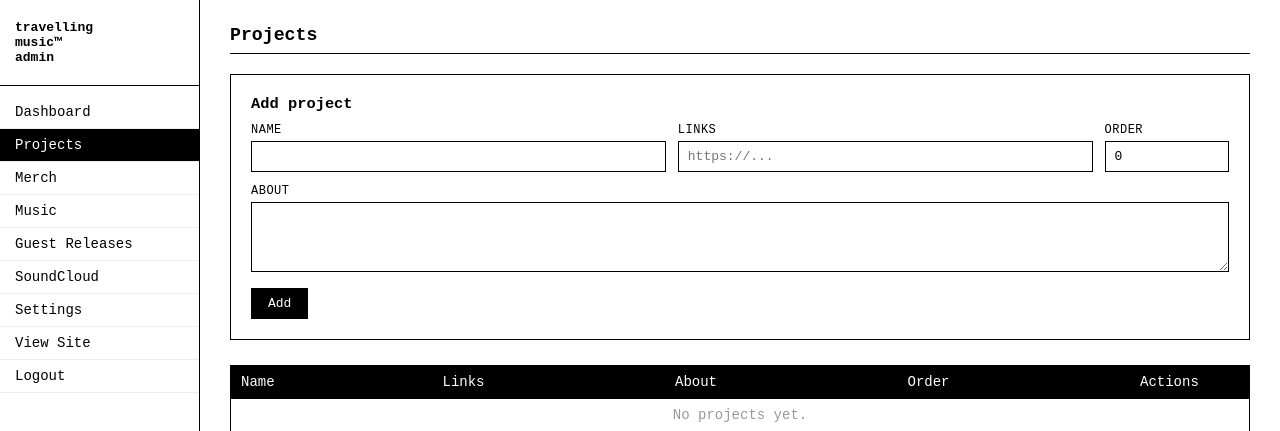
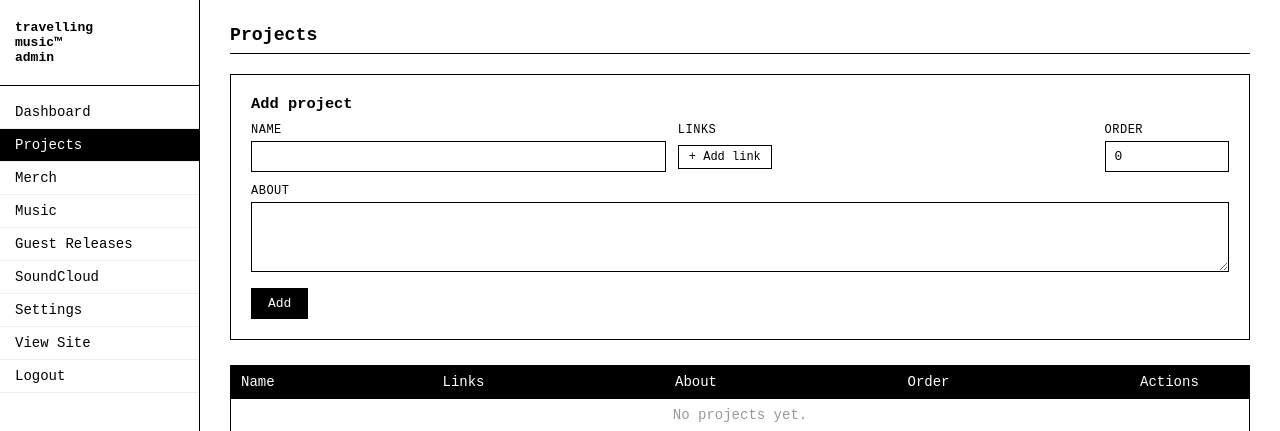
Before and after one commit to poonthearch/travellingmusic, a PHP site: page /admin.php?page=artists in a window 1280 px wide. Shown: the top 431 px of the page. Run offline with PHP 8.4, Linux system fonts and the light colour scheme; the visitor is signed in with stand-in values (Sample User, id 1); some libraries are stand-ins or nearby versions.

Commit message:
Fix SC download, named links for artists/releases, clickable SC titles, fix audio
- soundcloud.php: add Referer/Origin headers to downloads, magic-byte audio check,
  v1 API fallback stream URL for all public tracks
- db.php: add links column to guest_releases (migration)
- admin.php: parseLinksPost() helper, multi-link UI with +Add/× for artists and
  guest releases, addLinkRow() JS, update SC tracks table
- index.php: SC track title/artwork wrapped in permalink link, artists links
  rendered as named JSON links with old-format fallback, external releases show
  named links from links column, playLocal always calls audioCtx.resume() to fix
  lag/visualization, downloaded SC tracks added to localPlaylist

https://claude.ai/code/session_014Cq1xd1r4vDy87Rk58pwQ1

```diff
--- a/admin.php
+++ b/admin.php
@@ -39,6 +39,18 @@ function uploadFile(string $field, string $dir, array $allowed): array {
     return ['ok' => true, 'filename' => $name];
 }
 
+function parseLinksPost(): string {
+    $names = $_POST['link_name'] ?? [];
+    $urls  = $_POST['link_url']  ?? [];
+    $links = [];
+    for ($i = 0; $i < count($urls); $i++) {
+        $u = trim($urls[$i]  ?? '');
+        $n = trim($names[$i] ?? '');
+        if ($u) $links[] = ['name' => ($n ?: $u), 'url' => $u];
+    }
+    return json_encode($links, JSON_UNESCAPED_UNICODE);
+}
+
 // ─── routing & actions ──────────────────────────────────────────────────────
 
 $page    = $_GET['page']   ?? 'dashboard';
@@ -74,12 +86,12 @@ if ($page === 'login') {
 
         if ($action === 'add') {
             $db->prepare("INSERT INTO artists (name,links,about,sort_order) VALUES (?,?,?,?)")
-               ->execute([trim($_POST['name']),trim($_POST['links']),trim($_POST['about']),(int)$_POST['sort_order']]);
+               ->execute([trim($_POST['name']),parseLinksPost(),trim($_POST['about']),(int)$_POST['sort_order']]);
             $msg = 'Artist added.';
 
         } elseif ($action === 'edit') {
             $db->prepare("UPDATE artists SET name=?,links=?,about=?,sort_order=? WHERE id=?")
-               ->execute([trim($_POST['name']),trim($_POST['links']),trim($_POST['about']),(int)$_POST['sort_order'],(int)$_POST['id']]);
+               ->execute([trim($_POST['name']),parseLinksPost(),trim($_POST['about']),(int)$_POST['sort_order'],(int)$_POST['id']]);
             $msg = 'Artist updated.';
 
         } elseif ($action === 'delete') {
@@ -157,8 +169,8 @@ if ($page === 'login') {
             if (!$mp3['ok']) { $msg = 'MP3 upload error: '.$mp3['error']; $msgType='err'; }
             else {
                 $art = uploadFile('artwork', __DIR__ . '/uploads/guests', ['jpg','jpeg','png','webp','gif']);
-                $db->prepare("INSERT INTO guest_releases (track_id,artist_name,artwork_filename,about,mp3_filename,sort_order) VALUES (?,?,?,?,?,?)")
-                   ->execute([trim($_POST['track_id']),trim($_POST['artist_name']),$art['ok']?$art['filename']:'',trim($_POST['about']),$mp3['filename'],(int)$_POST['sort_order']]);
+                $db->prepare("INSERT INTO guest_releases (track_id,artist_name,artwork_filename,about,links,mp3_filename,sort_order) VALUES (?,?,?,?,?,?,?)")
+                   ->execute([trim($_POST['track_id']),trim($_POST['artist_name']),$art['ok']?$art['filename']:'',trim($_POST['about']),parseLinksPost(),$mp3['filename'],(int)$_POST['sort_order']]);
                 $msg = 'Guest release added.';
             }
 
@@ -167,8 +179,8 @@ if ($page === 'login') {
             $art = uploadFile('artwork', __DIR__ . '/uploads/guests', ['jpg','jpeg','png','webp','gif']);
             $mp3file = $mp3['ok'] ? $mp3['filename'] : trim($_POST['existing_mp3']);
             $artfile = $art['ok'] ? $art['filename'] : trim($_POST['existing_artwork']);
-            $db->prepare("UPDATE guest_releases SET track_id=?,artist_name=?,artwork_filename=?,about=?,mp3_filename=?,sort_order=? WHERE id=?")
-               ->execute([trim($_POST['track_id']),trim($_POST['artist_name']),$artfile,trim($_POST['about']),$mp3file,(int)$_POST['sort_order'],(int)$_POST['id']]);
+            $db->prepare("UPDATE guest_releases SET track_id=?,artist_name=?,artwork_filename=?,about=?,links=?,mp3_filename=?,sort_order=? WHERE id=?")
+               ->execute([trim($_POST['track_id']),trim($_POST['artist_name']),$artfile,trim($_POST['about']),parseLinksPost(),$mp3file,(int)$_POST['sort_order'],(int)$_POST['id']]);
             $msg = 'Guest release updated.';
 
         } elseif ($action === 'delete') {
@@ -518,7 +530,10 @@ if (isAuth() && $page !== 'login' && $page !== 'logout') {
                 <input type="hidden" name="action" value="add">
                 <div class="field-row">
                     <div class="field"><label>Name</label><input type="text" name="name" required></div>
-                    <div class="field"><label>Links</label><input type="text" name="links" placeholder="https://..."></div>
+                    <div class="field"><label>Links</label>
+                        <div id="lr-new-a"></div>
+                        <button type="button" class="btn sm" onclick="addLinkRow('lr-new-a')" style="margin-top:4px">+ Add link</button>
+                    </div>
                     <div class="field" style="flex:.3"><label>Order</label><input type="number" name="sort_order" value="0" min="0"></div>
                 </div>
                 <div class="field"><label>About</label><textarea name="about"></textarea></div>
@@ -552,7 +567,18 @@ if (isAuth() && $page !== 'login' && $page !== 'logout') {
                         <input type="hidden" name="id" value="<?php echo $r['id']; ?>">
                         <div class="field-row">
                             <div class="field"><label>Name</label><input type="text" name="name" value="<?php echo htmlspecialchars($r['name']); ?>" required></div>
-                            <div class="field"><label>Links</label><input type="text" name="links" value="<?php echo htmlspecialchars($r['links']); ?>"></div>
+                            <div class="field"><label>Links</label>
+                                <div id="lra<?php echo $r['id']; ?>">
+                                <?php foreach (json_decode($r['links'] ?: '[]', true) ?: [] as $_lnk): ?>
+                                <div style="display:flex;gap:6px;margin-bottom:5px;align-items:center">
+                                    <input type="text" name="link_name[]" value="<?php echo htmlspecialchars($_lnk['name']??''); ?>" placeholder="Label" style="width:90px;border:1px solid #000;padding:5px 7px;font-family:inherit;font-size:13px">
+                                    <input type="text" name="link_url[]" value="<?php echo htmlspecialchars($_lnk['url']??''); ?>" placeholder="URL" style="flex:1;border:1px solid #000;padding:5px 7px;font-family:inherit;font-size:13px">
+                                    <button type="button" onclick="this.parentElement.remove()" class="btn sm danger">×</button>
+                                </div>
+                                <?php endforeach; ?>
+                                </div>
+                                <button type="button" class="btn sm" onclick="addLinkRow('lra<?php echo $r['id']; ?>')" style="margin-top:4px">+ Add link</button>
+                            </div>
                             <div class="field" style="flex:.3"><label>Order</label><input type="number" name="sort_order" value="<?php echo $r['sort_order']; ?>" min="0"></div>
                         </div>
                         <div class="field"><label>About</label><textarea name="about"><?php echo htmlspecialchars($r['about']); ?></textarea></div>
@@ -725,7 +751,11 @@ if (isAuth() && $page !== 'login' && $page !== 'logout') {
                     <div class="field"><label>Artist Name</label><input type="text" name="artist_name" required></div>
                     <div class="field" style="flex:.3"><label>Order</label><input type="number" name="sort_order" value="0" min="0"></div>
                 </div>
-                <div class="field"><label>About / Link (URL shown as "details")</label><input type="text" name="about" placeholder="https://..."></div>
+                <div class="field"><label>About / Description</label><input type="text" name="about" placeholder="Description or notes"></div>
+                <div class="field"><label>Links (displayed as buttons on site)</label>
+                    <div id="lr-new-g"></div>
+                    <button type="button" class="btn sm" onclick="addLinkRow('lr-new-g')" style="margin-top:4px">+ Add link</button>
+                </div>
                 <div class="field-row">
                     <div class="field"><label>MP3 file</label><input type="file" name="mp3" accept=".mp3" required></div>
                     <div class="field"><label>Artwork (jpg/png)</label><input type="file" name="artwork" accept=".jpg,.jpeg,.png,.webp"></div>
@@ -766,7 +796,19 @@ if (isAuth() && $page !== 'login' && $page !== 'logout') {
                             <div class="field"><label>Artist Name</label><input type="text" name="artist_name" value="<?php echo htmlspecialchars($r['artist_name']); ?>" required></div>
                             <div class="field" style="flex:.3"><label>Order</label><input type="number" name="sort_order" value="<?php echo $r['sort_order']; ?>" min="0"></div>
                         </div>
-                        <div class="field"><label>About / Link</label><input type="text" name="about" value="<?php echo htmlspecialchars($r['about']); ?>"></div>
+                        <div class="field"><label>About / Description</label><input type="text" name="about" value="<?php echo htmlspecialchars($r['about']); ?>"></div>
+                        <div class="field"><label>Links</label>
+                            <div id="lrg<?php echo $r['id']; ?>">
+                            <?php foreach (json_decode($r['links'] ?: '[]', true) ?: [] as $_lnk): ?>
+                            <div style="display:flex;gap:6px;margin-bottom:5px;align-items:center">
+                                <input type="text" name="link_name[]" value="<?php echo htmlspecialchars($_lnk['name']??''); ?>" placeholder="Label" style="width:90px;border:1px solid #000;padding:5px 7px;font-family:inherit;font-size:13px">
+                                <input type="text" name="link_url[]" value="<?php echo htmlspecialchars($_lnk['url']??''); ?>" placeholder="URL" style="flex:1;border:1px solid #000;padding:5px 7px;font-family:inherit;font-size:13px">
+                                <button type="button" onclick="this.parentElement.remove()" class="btn sm danger">×</button>
+                            </div>
+                            <?php endforeach; ?>
+                            </div>
+                            <button type="button" class="btn sm" onclick="addLinkRow('lrg<?php echo $r['id']; ?>')" style="margin-top:4px">+ Add link</button>
+                        </div>
                         <div class="field-row">
                             <div class="field"><label>New MP3 (blank = keep)</label><input type="file" name="mp3" accept=".mp3"></div>
                             <div class="field"><label>New Artwork (blank = keep)</label><input type="file" name="artwork" accept=".jpg,.jpeg,.png,.webp"></div>
@@ -972,6 +1014,16 @@ function toggleEdit(id) {
     if (!row) return;
     row.style.display = (row.style.display === 'table-row') ? 'none' : 'table-row';
 }
+function addLinkRow(containerId) {
+    var c = document.getElementById(containerId);
+    if (!c) return;
+    var d = document.createElement('div');
+    d.style.cssText = 'display:flex;gap:6px;margin-bottom:5px;align-items:center';
+    d.innerHTML = '<input type="text" name="link_name[]" placeholder="Label (SC, IG…)" style="width:90px;border:1px solid #000;padding:5px 7px;font-family:inherit;font-size:13px">'
+                + '<input type="text" name="link_url[]" placeholder="https://..." style="flex:1;border:1px solid #000;padding:5px 7px;font-family:inherit;font-size:13px">'
+                + '<button type="button" onclick="this.parentElement.remove()" style="border:1px solid #c00;color:#c00;background:#fff;cursor:pointer;padding:4px 8px;font-family:inherit;font-size:12px">×</button>';
+    c.appendChild(d);
+}
 </script>
 </body>
 </html>
--- a/includes/db.php
+++ b/includes/db.php
@@ -103,6 +103,10 @@ function initSchema(PDO $db): void {
         $db->exec("ALTER TABLE soundcloud_tracks ADD COLUMN release_date TEXT NOT NULL DEFAULT ''");
     } catch (Exception $e) { /* already exists */ }
 
+    try {
+        $db->exec("ALTER TABLE guest_releases ADD COLUMN links TEXT NOT NULL DEFAULT ''");
+    } catch (Exception $e) { /* already exists */ }
+
     // Insert defaults only once
     $check = $db->query("SELECT COUNT(*) FROM settings")->fetchColumn();
     if ($check == 0) {
--- a/includes/soundcloud.php
+++ b/includes/soundcloud.php
@@ -29,6 +29,7 @@ function scGetJson(string $url): ?array {
 }
 
 function scDownloadBinary(string $url, string $destPath): bool {
+    if (!$url) return false;
     $fh = fopen($destPath, 'wb');
     if (!$fh) return false;
 
@@ -39,6 +40,10 @@ function scDownloadBinary(string $url, string $destPath): bool {
         CURLOPT_FOLLOWLOCATION => true,
         CURLOPT_MAXREDIRS      => 10,
         CURLOPT_USERAGENT      => 'Mozilla/5.0 (Windows NT 10.0; Win64; x64) AppleWebKit/537.36 (KHTML, like Gecko) Chrome/124.0.0.0 Safari/537.36',
+        CURLOPT_HTTPHEADER     => [
+            'Referer: https://soundcloud.com/',
+            'Origin: https://soundcloud.com/',
+        ],
         CURLOPT_SSL_VERIFYPEER => true,
     ]);
     curl_exec($ch);
@@ -50,6 +55,14 @@ function scDownloadBinary(string $url, string $destPath): bool {
         @unlink($destPath);
         return false;
     }
+    // Verify the file is audio (not an HTML/JSON error page)
+    $magic = file_get_contents($destPath, false, null, 0, 4);
+    if ($magic === false) { @unlink($destPath); return false; }
+    $isAudio = (substr($magic, 0, 3) === 'ID3')                      // ID3v2-tagged MP3
+            || (ord($magic[0]) === 0xFF && ord($magic[1]) >= 0xE0)   // MPEG frame sync
+            || (substr($magic, 0, 4) === 'ftyp')                     // M4A/AAC
+            || (substr($magic, 0, 4) === 'OggS');                    // OGG
+    if (!$isAudio) { @unlink($destPath); return false; }
     return true;
 }
 
@@ -162,10 +175,15 @@ function scGetDownloadUrl(string $trackId, string $clientId): string {
 
 // Returns the 128 kbps MP3 progressive stream URL (works for all public tracks)
 function scGetStreamUrl(string $trackId, string $clientId): string {
+    // Try v2 streams endpoint
     $data = scGetJson('https://api-v2.soundcloud.com/tracks/' . $trackId
                     . '/streams?client_id=' . urlencode($clientId));
-    // Prefer progressive mp3 stream, fall back to 128k http url
-    return $data['http_mp3_128_url'] ?? $data['preview_mp3_128_url'] ?? '';
+    $url = $data['http_mp3_128_url'] ?? $data['preview_mp3_128_url'] ?? '';
+    if ($url) return $url;
+
+    // Fallback: v1 API stream (redirects directly to CDN, works for all public tracks)
+    return 'https://api.soundcloud.com/tracks/' . $trackId
+         . '/stream?client_id=' . urlencode($clientId);
 }
 
 // ─── Download directory ───────────────────────────────────────────────────────
```
Also changed, not shown: index.php (+21 -9 lines).
